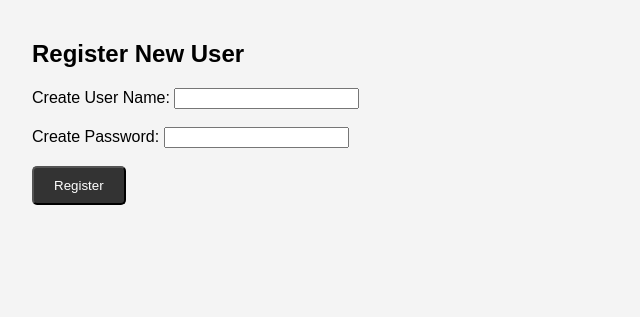
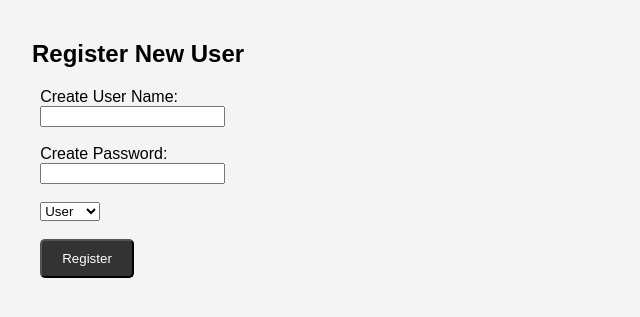
Before and after one commit to nishshanka123/B9IS123_2324_TMD2_20024471_Nishshanka, a Flask app: page /users in a window 1280 px wide. Shown: the part 138-455 px from the top of the page, without its empty margins (0-640 px from the left). Run offline with Flask 3, Linux system fonts and the light colour scheme; the visitor is signed in with stand-in values (Sample User, id 1); parts of the project's set-up code (start-up, migrations or seed data) failed here and were passed over.

Commit message:
Implemeneted DIMSrole selection for admin users

```diff
--- a/flaskr/__init__.py
+++ b/flaskr/__init__.py
@@ -93,6 +93,7 @@ def create_app():
         if request.method == 'POST':
             username = request.form['create_username']
             password = request.form['create_password']
+            role = request.form['user_role']
 
             if username_exists(username):
                 error_msg = 'Username already exists. Please use another Username.'
@@ -107,7 +108,7 @@ def create_app():
             db = get_db()
             cursor = db.cursor()
             try:
-                cursor.execute('INSERT INTO User (username, password) VALUES (%s, %s)', (username, hashed_password))
+                cursor.execute('INSERT INTO User (username, password, DIMSRole) VALUES (%s, %s, %s)', (username, hashed_password, role))
                 db.commit()
                 msg = 'User registered successfully!'
                 return render_template('manage-users.html', msg=msg)
--- a/flaskr/templates/manage-users.html
+++ b/flaskr/templates/manage-users.html
@@ -8,13 +8,19 @@
 {% block page_content_1 %}
     <div class="sub-card1">
         <h2>Register New User</h2>
+        <div class="container1">
             <form action="{{url_for('manageUsers')}}" method="post">
                 <label for="create_username">Create User Name:</label>
                 <input type="text" id="create_username" name="create_username" required><br><br>
                 <label for="create_password">Create Password:</label>
                 <input type="text" id="create_password" name="create_password" required><br><br>
+                <select id="user_role" name="user_role" required>
+                    <option value="user">User</option>
+                    <option value="admin">Admin</option>
+                </select><br><br>
                 <button type="submit" class="btn">Register</button>
             </form>
+        </div>
 
         {% if error_msg %}
             <p style="color: red;">{{ error_msg }}</p>
```
Lines whose indentation alone changed are shown as unchanged.
